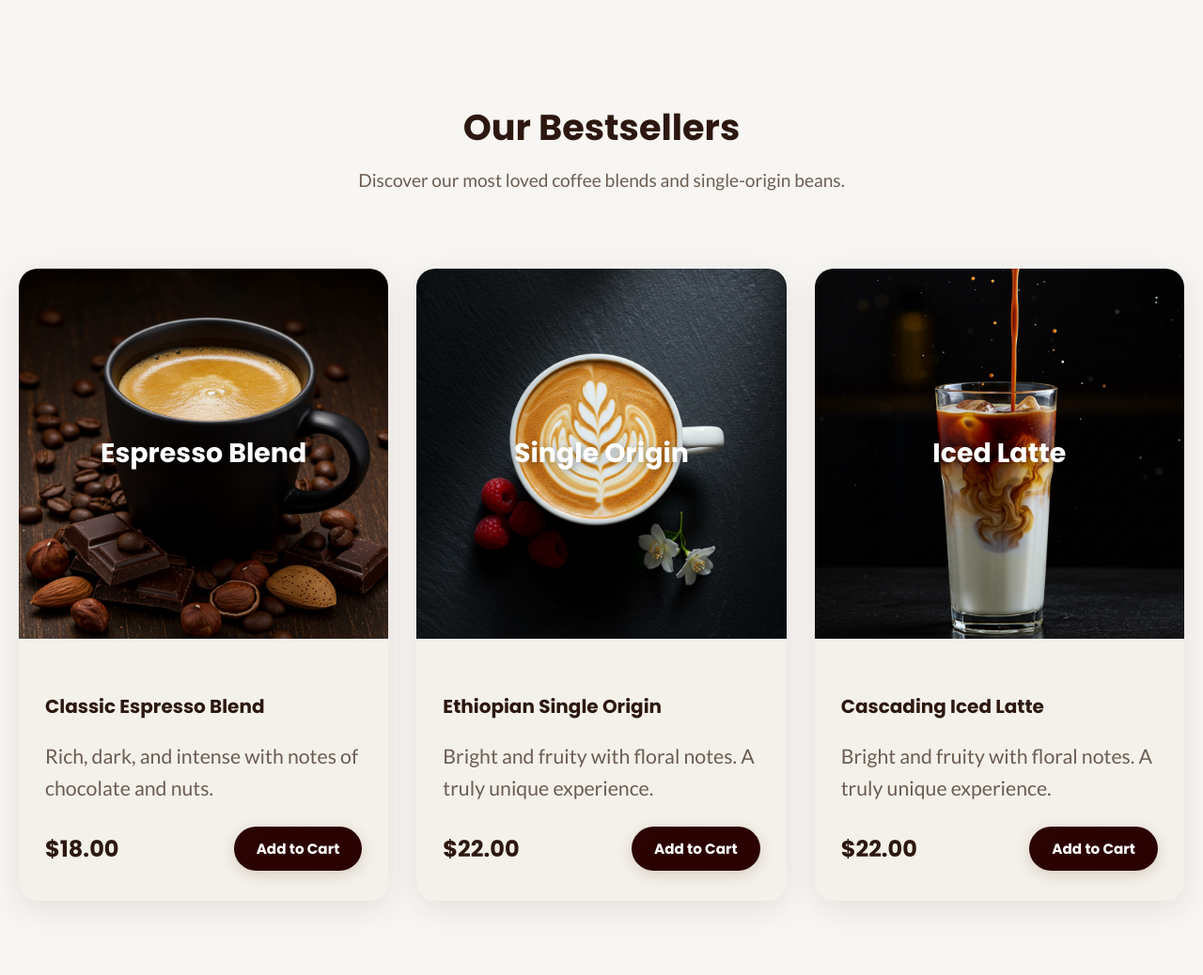
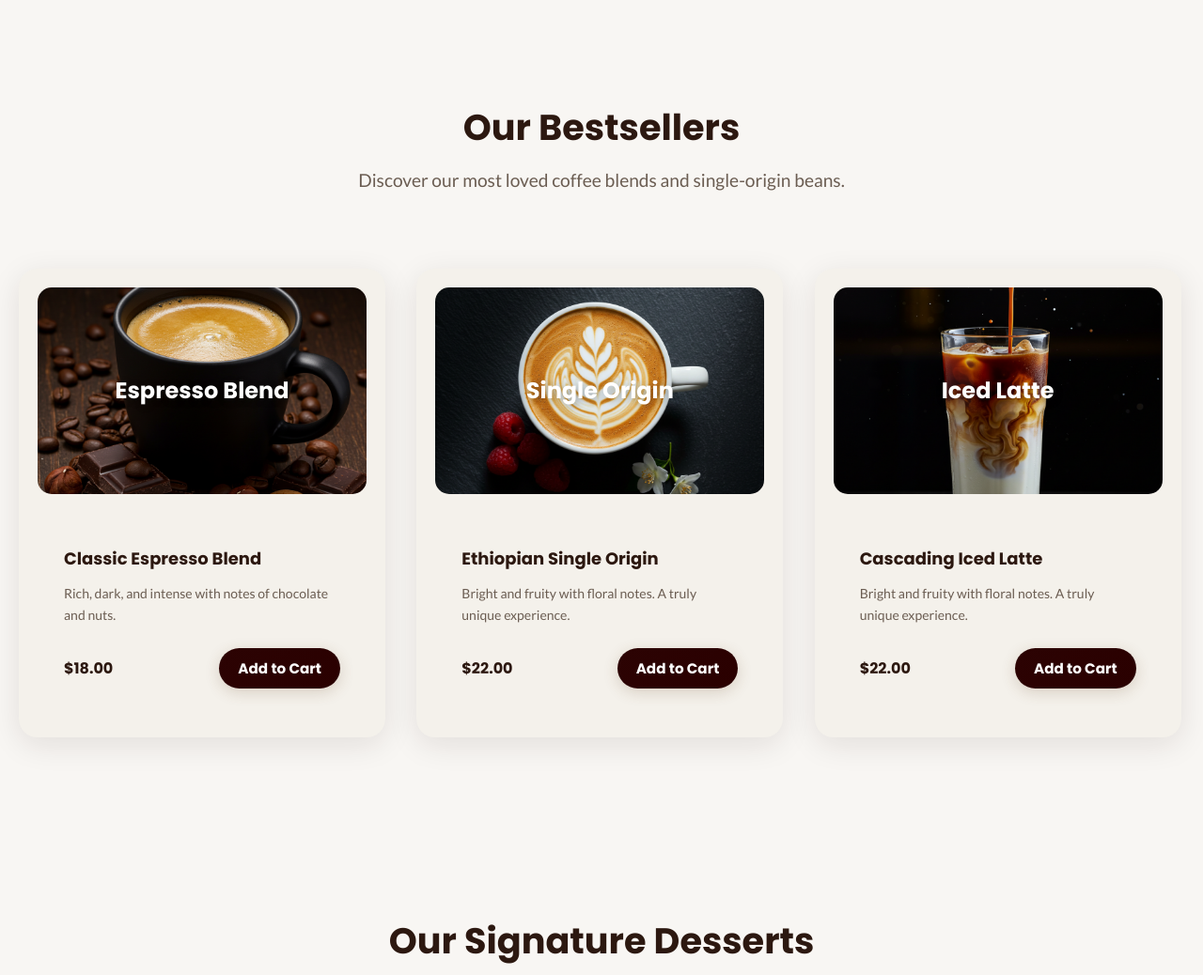
Before and after one commit to keshan-dev/cafora_coffee_php, a PHP site: page / in a window 1280 px wide. Shown: the part 761-1799 px from the top of the page at 94% size. Run offline with PHP 8.4, Linux system fonts and the light colour scheme.

Commit message:
Add product cards for Cheesecake and Tropical Dream with updated styles

```diff
--- a/assets/css/index.css
+++ b/assets/css/index.css
@@ -589,7 +589,7 @@ body {
 .products-grid {
     display: grid;
     grid-template-columns: repeat(auto-fit, minmax(350px, 1fr));
-    gap: 40px;
+    gap: 20px;
     align-items: start;
 }
 
@@ -599,6 +599,8 @@ body {
     overflow: hidden;
     box-shadow: 0 8px 32px rgba(44, 24, 16, 0.1);
     transition: transform 0.3s ease, box-shadow 0.3s ease;
+    width: 350px;       /* adjust card width */
+    padding: 20px;      /* inner spacing */
 }
 
 .product-card:hover {
@@ -614,6 +616,9 @@ body {
     align-items: center;
     justify-content: center;
     overflow: hidden;
+    height: 220px;      /* image block height */
+    background-size: cover;
+    border-radius: 15px;
 }
 
 .product-title {
@@ -623,6 +628,7 @@ body {
     text-shadow: 2px 2px 8px rgba(0, 0, 0, 0.3);
     z-index: 2;
     position: relative;
+    font-size: 24px;
 }
 
 /* Coffee product images*/
@@ -682,12 +688,15 @@ body {
     color: #2c1810;
     margin-bottom: 12px;
     line-height: 1.4;
+    font-size: 18px;
 }
 
 .product-description {
     color: #6b5d52;
     margin-bottom: 24px;
     line-height: 1.6;
+    font-size: 14px;
+    font-size: 14px;
 }
 
 .product-footer {
@@ -701,13 +710,14 @@ body {
     font-size: 1.5rem;
     font-weight: 700;
     color: #2c1810;
+    font-size: 16px;
 }
 
 .add-to-cart-btn {
     background: linear-gradient(135deg, #2c0303 0%, #2A0000 100%);
     color: white;
     border: none;
-    padding: 12px 24px;
+    padding: 10px 20px;
     border-radius: 25px;
     font-family: 'Poppins', sans-serif;
     font-size: 0.95rem;
--- a/index.php
+++ b/index.php
@@ -112,7 +112,22 @@
                     </div>
                 </div>
 
+
                 <div class="product-card">
+                    <div class="product-image cheesecake">
+                        <h3 class="fs-32 product-title">Cheesecake</h3>
+                    </div>
+                    <div class="product-info">
+                        <h4 class="product-name">Berry Bliss Cheesecake</h4>
+                        <p class="product-description">Creamy cheesecake with fresh berries for a refreshing treat.</p>
+                        <div class="product-footer">
+                            <span class="price">$15.00</span>
+                            <button class="add-to-cart-btn">Add to Cart</button>
+                        </div>
+                    </div>
+                </div>
+
+                 <div class="product-card">
                     <div class="product-image tropical-dream">
                         <h3 class="fs-32 product-title">Tropical  Dream</h3>
                     </div>
```
